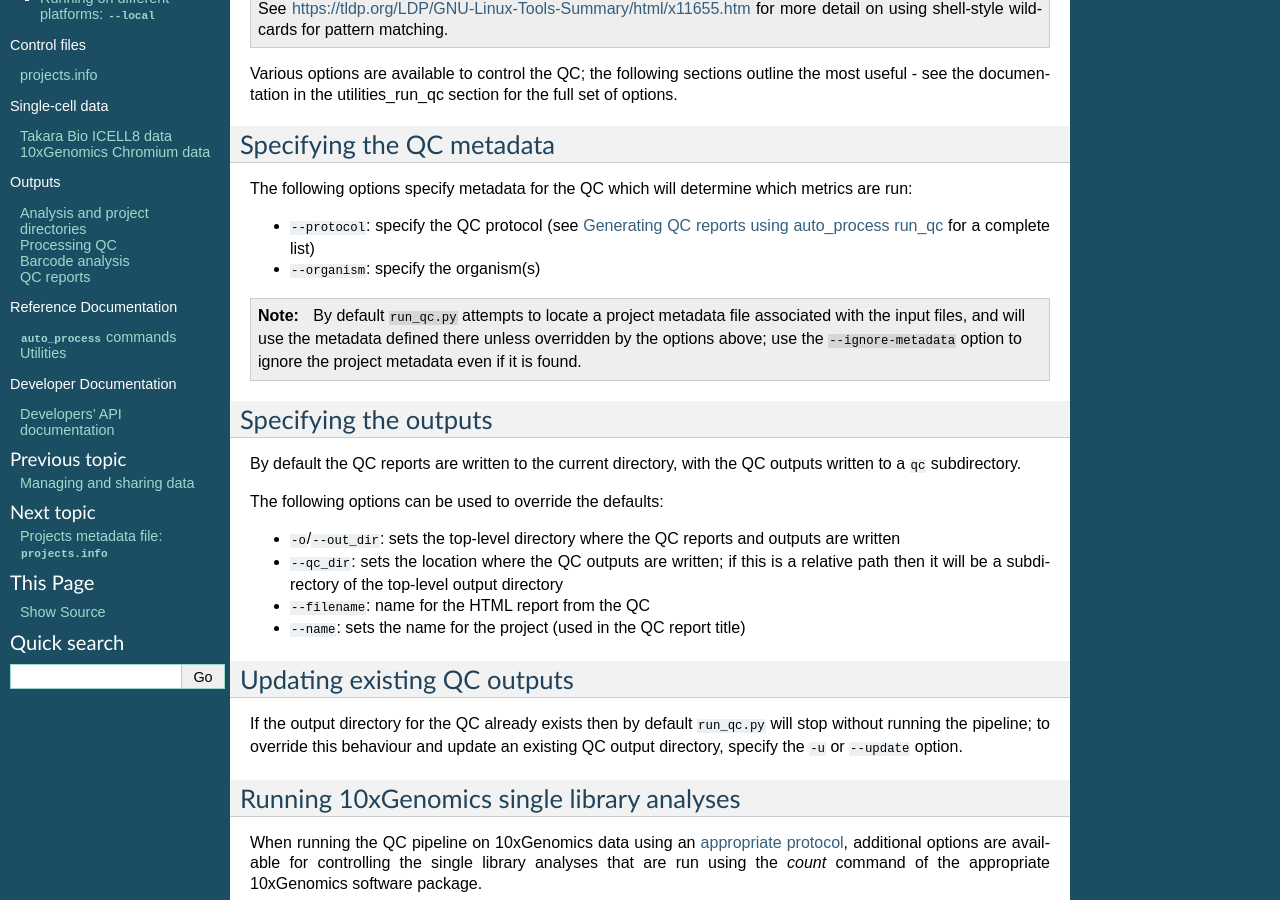
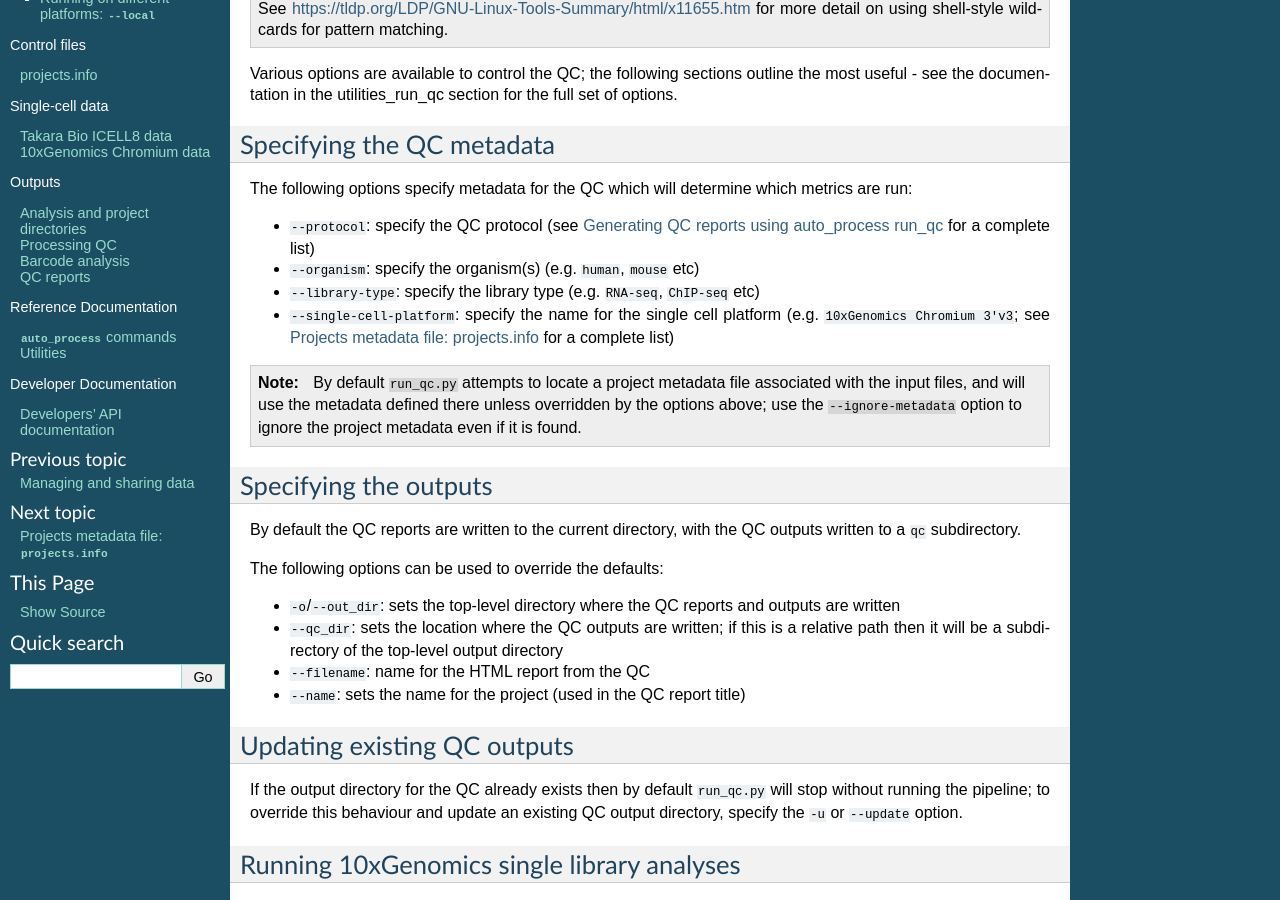
Before and after one commit to fls-bioinformatics-core/auto_process_ngs, a Sphinx documentation site: the page built from docs/source/using/run_qc_standalone.rst, in a window 1280 px wide and 900 px high, scrolled down 546 px. Built offline with Sphinx 7.4.7, drawn with Linux system fonts in a browser that asks for light colours.

Commit message:
run_qc.py: update documentation to include new options for library type and single cell platform.

```diff
--- a/docs/source/using/run_qc_standalone.rst
+++ b/docs/source/using/run_qc_standalone.rst
@@ -52,7 +52,13 @@ determine which metrics are run:
 
 * ``--protocol``: specify the QC protocol (see :doc:`run_qc`
   for a complete list)
-* ``--organism``: specify the organism(s)
+* ``--organism``: specify the organism(s) (e.g. ``human``,
+  ``mouse`` etc)
+* ``--library-type``: specify the library type (e.g. ``RNA-seq``,
+  ``ChIP-seq`` etc)
+* ``--single-cell-platform``: specify the name for the single
+  cell platform (e.g. ``10xGenomics Chromium 3'v3``; see
+  :doc:`projects_info` for a complete list)
 
 .. note::
 
```
